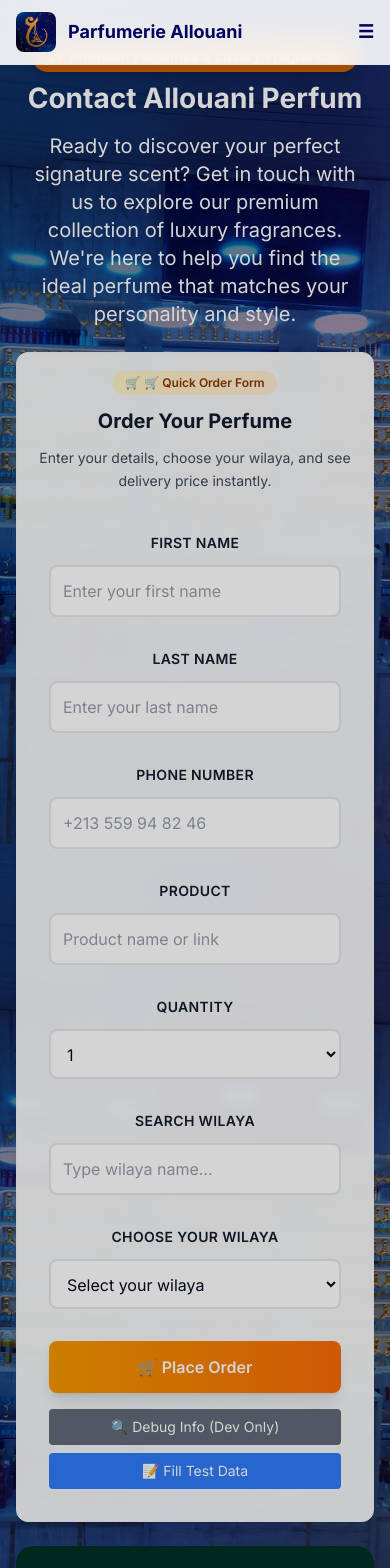
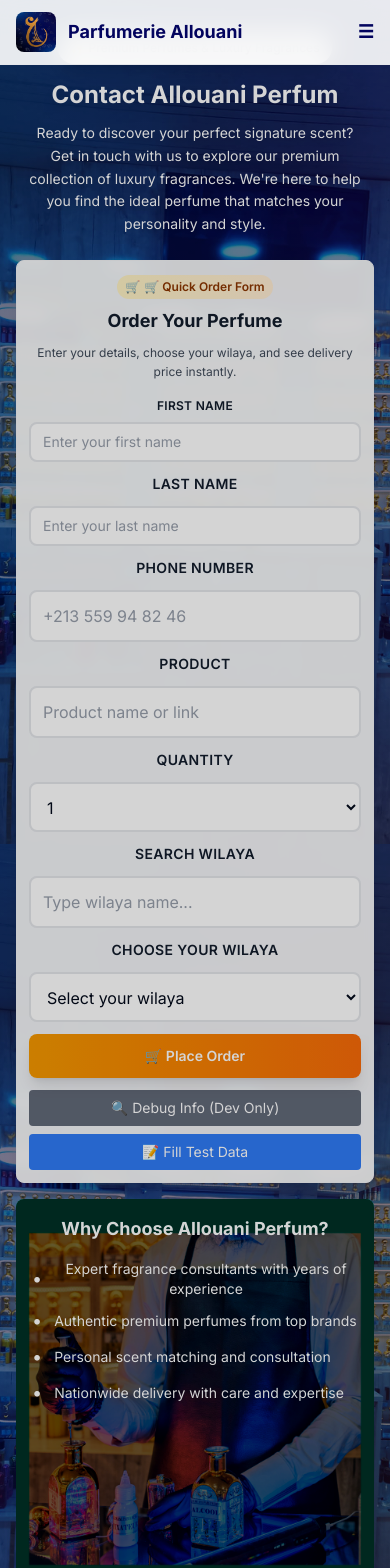
Before and after one commit to autonomyowner/ayoubdz, a React (Vite) app: page /contact in a window 390 px wide. Shown: the top 1568 px of the page. Built offline with nearby package versions, Linux system fonts and the light colour scheme.

Commit message:
Optimize contact page for mobile phones - responsive design, touch-friendly inputs, and improved mobile UX

```diff
--- a/src/components/ContactPage.tsx
+++ b/src/components/ContactPage.tsx
@@ -110,7 +110,7 @@ const ContactPage = () => {
   }
 
   return (
-    <section id="contact-page" className="py-16 px-4 relative overflow-hidden section-mobile" style={{
+    <section id="contact-page" className="py-8 sm:py-12 md:py-16 px-3 sm:px-4 relative overflow-hidden section-mobile" style={{
       backgroundImage: "url('/pics/templates/background image.jpg')",
       backgroundSize: 'cover',
       backgroundPosition: 'center',
@@ -125,32 +125,32 @@ const ContactPage = () => {
       <div className="max-w-7xl mx-auto relative z-10">
         <div className="text-center">
           {/* Badge */}
-          <div className="inline-flex items-center px-3 sm:px-4 py-2 bg-white bg-opacity-90 rounded-full text-gray-800 text-xs sm:text-sm font-medium mb-6 sm:mb-8 shadow-lg badge-mobile">
+          <div className="inline-flex items-center px-3 py-2 bg-white bg-opacity-90 rounded-full text-gray-800 text-xs font-medium mb-4 sm:mb-6 shadow-lg">
             <span className="text-center">{t('contactPage.badge')}</span>
           </div>
 
           {/* Main Heading */}
-          <h1 className="text-4xl sm:text-5xl md:text-6xl lg:text-7xl font-bold text-white mb-4 sm:mb-6 leading-tight drop-shadow-lg title-mobile">
+          <h1 className="text-2xl sm:text-3xl md:text-4xl lg:text-5xl font-bold text-white mb-3 sm:mb-4 leading-tight drop-shadow-lg px-2">
             {t('contactPage.title')}
           </h1>
 
           {/* Subtitle */}
-          <p className="text-base sm:text-lg md:text-xl lg:text-2xl text-white mb-8 sm:mb-12 max-w-4xl mx-auto leading-relaxed px-4 sm:px-0 drop-shadow-md subtitle-mobile">
+          <p className="text-sm sm:text-base md:text-lg text-white mb-6 sm:mb-8 max-w-3xl mx-auto leading-relaxed px-3 sm:px-0 drop-shadow-md">
             {t('contactPage.subtitle')}
           </p>
 
 
           {/* Contact Form Section */}
-          <div className="grid md:grid-cols-2 gap-6 sm:gap-8 md:gap-12 mb-8 sm:mb-12 md:mb-16">
+          <div className="grid md:grid-cols-2 gap-4 sm:gap-6 md:gap-8 mb-6 sm:mb-8 md:mb-12">
             {/* Contact Form */}
-              <div className="bg-white bg-opacity-95 backdrop-blur-sm p-4 sm:p-6 md:p-6 rounded-xl shadow-xl border border-gray-100">
-              <div className="text-center mb-6">
-                <div className="inline-flex items-center px-3 py-1 bg-gradient-to-r from-amber-100 to-orange-100 rounded-full text-amber-800 text-xs font-semibold mb-3">
+              <div className="bg-white bg-opacity-95 backdrop-blur-sm p-3 sm:p-4 md:p-6 rounded-lg shadow-xl border border-gray-100">
+              <div className="text-center mb-4 sm:mb-6">
+                <div className="inline-flex items-center px-2 py-1 bg-gradient-to-r from-amber-100 to-orange-100 rounded-full text-amber-800 text-xs font-semibold mb-2">
                   <span className="mr-1">🛒</span>
                   {t('contactPage.form.badge')}
                 </div>
-                  <h2 className="text-xl sm:text-2xl md:text-2xl font-bold text-gray-800 mb-3">{t('contactPage.form.title')}</h2>
-                  <p className="text-gray-600 text-sm leading-relaxed max-w-2xl mx-auto">
+                  <h2 className="text-lg sm:text-xl md:text-2xl font-bold text-gray-800 mb-2">{t('contactPage.form.title')}</h2>
+                  <p className="text-gray-600 text-xs sm:text-sm leading-relaxed max-w-2xl mx-auto">
                   {t('contactPage.form.subtitle')}
                   </p>
               </div>
@@ -181,16 +181,16 @@ const ContactPage = () => {
                 </div>
               )}
 
-              <form className="space-y-4 form-mobile" onSubmit={handleFormSubmit}>
-                <div className="grid md:grid-cols-2 gap-4">
+              <form className="space-y-3 sm:space-y-4" onSubmit={handleFormSubmit}>
+                <div className="grid grid-cols-1 sm:grid-cols-2 gap-3 sm:gap-4">
                   <div>
-                    <label className="block text-gray-800 font-semibold mb-3 text-sm uppercase tracking-wide">{t('contactPage.form.firstName')}</label>
+                    <label className="block text-gray-800 font-semibold mb-2 text-xs sm:text-sm uppercase tracking-wide">{t('contactPage.form.firstName')}</label>
                     <input
                       type="text"
                       name="firstName"
                       value={formData.firstName}
                       onChange={handleInputChange}
-                      className="w-full px-3 py-3 bg-white border-2 border-gray-200 rounded-lg text-gray-900 placeholder-gray-400 focus:outline-none focus:border-amber-400 focus:ring-2 focus:ring-amber-100 transition-all duration-200 mobile-input"
+                      className="w-full px-3 py-2 sm:py-3 bg-white border-2 border-gray-200 rounded-lg text-gray-900 placeholder-gray-400 focus:outline-none focus:border-amber-400 focus:ring-2 focus:ring-amber-100 transition-all duration-200 text-sm sm:text-base"
                       placeholder={t('contactPage.form.firstNamePlaceholder')}
                       required
                     />
@@ -202,7 +202,7 @@ const ContactPage = () => {
                       name="lastName"
                       value={formData.lastName}
                       onChange={handleInputChange}
-                      className="w-full px-3 py-3 bg-white border-2 border-gray-200 rounded-lg text-gray-900 placeholder-gray-400 focus:outline-none focus:border-amber-400 focus:ring-2 focus:ring-amber-100 transition-all duration-200 mobile-input"
+                      className="w-full px-3 py-2 sm:py-3 bg-white border-2 border-gray-200 rounded-lg text-gray-900 placeholder-gray-400 focus:outline-none focus:border-amber-400 focus:ring-2 focus:ring-amber-100 transition-all duration-200 text-sm sm:text-base"
                       placeholder={t('contactPage.form.lastNamePlaceholder')}
                       required
                     />
@@ -291,7 +291,7 @@ const ContactPage = () => {
                 <button
                   type="submit"
                   disabled={isSubmitting}
-                  className={`w-full text-white font-semibold text-lg py-4 px-8 rounded-xl transition-all duration-300 transform hover:scale-105 shadow-lg hover:shadow-xl mobile-button ${isSubmitting ? 'opacity-50 cursor-not-allowed bg-gray-400' : 'bg-gradient-to-r from-amber-500 to-orange-500 hover:from-amber-600 hover:to-orange-600'}`}
+                  className={`w-full text-white font-semibold text-sm sm:text-base py-3 sm:py-4 px-6 sm:px-8 rounded-lg transition-all duration-300 transform hover:scale-105 shadow-lg hover:shadow-xl ${isSubmitting ? 'opacity-50 cursor-not-allowed bg-gray-400' : 'bg-gradient-to-r from-amber-500 to-orange-500 hover:from-amber-600 hover:to-orange-600'}`}
                   onClick={() => {
                     console.log('Button clicked!')
                     console.log('Form data before submit:', { ...formData, wilaya: selectedWilaya, deliveryPrice: selectedWilayaData?.price })
@@ -351,9 +351,9 @@ const ContactPage = () => {
             </div>
 
             {/* Why Choose Allouani Perfum */}
-            <div className="space-y-8">
+            <div className="space-y-4 sm:space-y-6">
               <div
-                className="relative p-6 sm:p-8 md:p-12 rounded-2xl shadow-2xl overflow-hidden min-h-[500px] md:min-h-[600px]"
+                className="relative p-4 sm:p-6 md:p-8 rounded-lg shadow-xl overflow-hidden min-h-[400px] sm:min-h-[450px] md:min-h-[500px]"
                 style={{
                   backgroundImage: "url('/pics/templates/guy.jpg')",
                   backgroundSize: 'cover',
@@ -362,26 +362,26 @@ const ContactPage = () => {
                 }}
               >
                 {/* Overlay for better text readability */}
-                <div className="absolute inset-0 bg-black bg-opacity-50 rounded-2xl"></div>
+                <div className="absolute inset-0 bg-black bg-opacity-50 rounded-lg"></div>
 
                 {/* Content */}
                 <div className="relative z-10 h-full flex flex-col justify-center">
-                  <h3 className="text-2xl sm:text-3xl md:text-4xl font-bold text-white mb-6 sm:mb-8">{t('contactPage.whyChoose.title')}</h3>
-                  <ul className="space-y-3 sm:space-y-4 text-white text-base sm:text-lg md:text-xl">
+                  <h3 className="text-lg sm:text-xl md:text-2xl font-bold text-white mb-4 sm:mb-6">{t('contactPage.whyChoose.title')}</h3>
+                  <ul className="space-y-2 sm:space-y-3 text-white text-sm sm:text-base">
                     <li className="flex items-center">
-                      <span className="mr-4 text-2xl">•</span>
+                      <span className="mr-3 text-lg sm:text-xl">•</span>
                       {t('contactPage.whyChoose.expert')}
                     </li>
                     <li className="flex items-center">
-                      <span className="mr-4 text-2xl">•</span>
+                      <span className="mr-3 text-lg sm:text-xl">•</span>
                       {t('contactPage.whyChoose.authentic')}
                     </li>
                     <li className="flex items-center">
-                      <span className="mr-4 text-2xl">•</span>
+                      <span className="mr-3 text-lg sm:text-xl">•</span>
                       {t('contactPage.whyChoose.personal')}
                     </li>
                     <li className="flex items-center">
-                      <span className="mr-4 text-2xl">•</span>
+                      <span className="mr-3 text-lg sm:text-xl">•</span>
                       {t('contactPage.whyChoose.delivery')}
                     </li>
                   </ul>
@@ -391,20 +391,20 @@ const ContactPage = () => {
           </div>
 
           {/* Delivery Price Selector */}
-          <div className="mb-8 sm:mb-12 md:mb-16">
+          <div className="mb-6 sm:mb-8 md:mb-12">
             <DeliveryPriceSelector />
           </div>
 
           {/* CTA Section */}
-          <div className="text-center">
-            <h3 className="text-2xl md:text-3xl font-bold text-white mb-6 drop-shadow-lg">{t('contactPage.cta.title')}</h3>
-            <p className="text-lg text-white mb-8 max-w-3xl mx-auto drop-shadow-md">
+          <div className="text-center px-3 sm:px-0">
+            <h3 className="text-lg sm:text-xl md:text-2xl font-bold text-white mb-4 drop-shadow-lg">{t('contactPage.cta.title')}</h3>
+            <p className="text-sm sm:text-base text-white mb-6 max-w-2xl mx-auto drop-shadow-md">
               {t('contactPage.cta.description')}
             </p>
-            <div className="flex flex-col sm:flex-row gap-4 justify-center">
+            <div className="flex flex-col sm:flex-row gap-3 sm:gap-4 justify-center">
               <a
                 href="mailto:allouaniparfumerie9@gmail.com?subject=Free Fragrance Consultation Request"
-                className="luxora-green-button text-base px-8 py-3"
+                className="text-sm sm:text-base px-6 sm:px-8 py-2 sm:py-3 bg-green-600 text-white rounded-lg font-semibold hover:bg-green-700 transition-colors"
                 onClick={() => {
                   trackSchedule('Free Consultation')
                   trackButtonClick('Book Free Consultation', 'cta_section')
@@ -414,13 +414,13 @@ const ContactPage = () => {
               </a>
               <a
                 href="/services"
-                className="luxora-button text-base px-8 py-3"
+                className="text-sm sm:text-base px-6 sm:px-8 py-2 sm:py-3 bg-blue-600 text-white rounded-lg font-semibold hover:bg-blue-700 transition-colors"
               >
-                <span className="mr-2">🌸</span>
+                <span className="mr-1 sm:mr-2">🌸</span>
                 {t('contactPage.cta.viewPerfumes')}
               </a>
             </div>
-            <div className="mt-4 text-white text-sm drop-shadow-md">{t('contactPage.cta.support')}</div>
+            <div className="mt-3 text-white text-xs sm:text-sm drop-shadow-md">{t('contactPage.cta.support')}</div>
           </div>
         </div>
       </div>
--- a/src/index.css
+++ b/src/index.css
@@ -266,6 +266,49 @@
     padding: 1rem;
   }
 
+  /* Contact page mobile optimizations */
+  .contact-page-mobile {
+    padding: 1rem 0.75rem;
+  }
+
+  .contact-form-mobile {
+    padding: 0.75rem;
+    margin-bottom: 1rem;
+  }
+
+  .contact-title-mobile {
+    font-size: 1.5rem;
+    line-height: 1.3;
+    margin-bottom: 1rem;
+  }
+
+  .contact-subtitle-mobile {
+    font-size: 0.875rem;
+    line-height: 1.4;
+    margin-bottom: 1.5rem;
+  }
+
+  .contact-badge-mobile {
+    padding: 0.5rem 1rem;
+    font-size: 0.75rem;
+    margin-bottom: 1rem;
+  }
+
+  .contact-input-mobile {
+    min-height: 44px;
+    padding: 0.75rem;
+    font-size: 1rem;
+    border-radius: 0.5rem;
+  }
+
+  .contact-button-mobile {
+    min-height: 44px;
+    padding: 0.75rem 1.5rem;
+    font-size: 1rem;
+    border-radius: 0.5rem;
+    width: 100%;
+  }
+
   /* Mobile price display */
   .mobile-price {
     font-size: 1.5rem;
```
